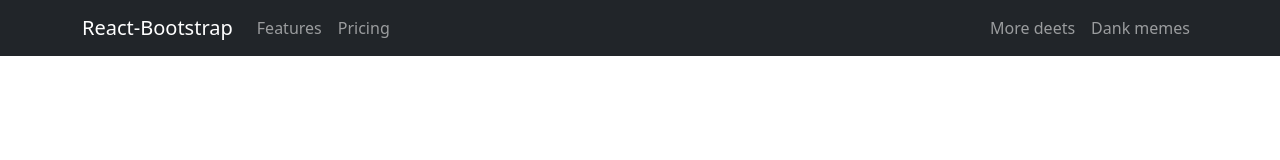
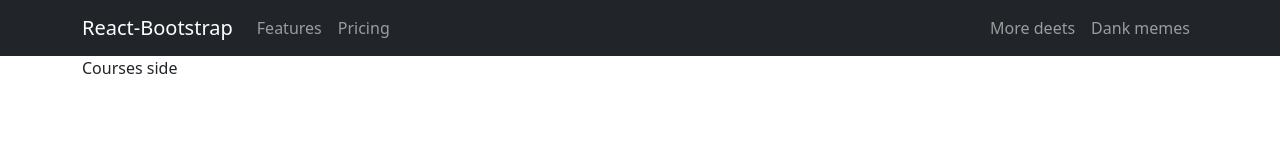
Before and after one commit to AsifAhmedSahil/Digital-blockchain-client, a React (Create React App) app: page / in a window 1280 px wide. Shown: the top 160 px of the page. Built offline with nearby package versions, Linux system fonts and the light colour scheme.

Commit message:
folder structure done

```diff
--- a/src/App.js
+++ b/src/App.js
@@ -1,11 +1,14 @@
 
+import { RouterProvider } from 'react-router-dom';
 import './App.css';
-import NavbarSide from './components/Navbar/NavbarSide';
+
+import { routes } from './Routes/Routes';
 
 function App() {
   return (
     <div >
-      <NavbarSide/>
+
+      <RouterProvider router={routes}></RouterProvider>
 
     </div>
   );
--- /dev/null
+++ b/src/Routes/Routes.js
@@ -0,0 +1,17 @@
+import {
+    createBrowserRouter,
+
+  } from 'react-router-dom';
+import Main from '../layout/Main';
+
+export const routes = createBrowserRouter([
+    {
+        path:"/",
+        element:<Main></Main>,
+        children:[
+            {
+                path:""
+            }
+        ]
+    }
+])
--- a/src/components/Navbar/NavbarSide.js
+++ b/src/components/shared/Header/Header.js
@@ -2,9 +2,7 @@ import React from 'react'
 import Container from 'react-bootstrap/Container';
 import Nav from 'react-bootstrap/Nav';
 import Navbar from 'react-bootstrap/Navbar';
-
-
-const NavbarSide = () => {
+const Header = () => {
   return (
     <Navbar collapseOnSelect expand="lg" bg="dark" variant="dark">
       <Container>
@@ -28,4 +26,4 @@ const NavbarSide = () => {
   )
 }
 
-export default NavbarSide
+export default Header
--- /dev/null
+++ b/src/layout/Main.js
@@ -0,0 +1,23 @@
+import React from "react";
+import Container from "react-bootstrap/esm/Container";
+import Row from 'react-bootstrap/Row';
+import Col from 'react-bootstrap/Col';
+import { Outlet } from "react-router-dom";
+import Header from "../components/shared/Header/Header";
+
+const Main = () => {
+  return (
+    <div>
+        <Header/>
+      <Container>
+        <Row>
+            <Col lg="5">Courses side</Col>
+            <Col lg="7"><Outlet></Outlet></Col>
+
+        </Row>
+      </Container>
+    </div>
+  );
+};
+
+export default Main;
```
Also changed, not shown: src/components/shared/CourseDetails/CourseDetails.js (added), src/components/shared/Courses/Courses.js (added), src/components/shared/Footer/Footer.js (added).
